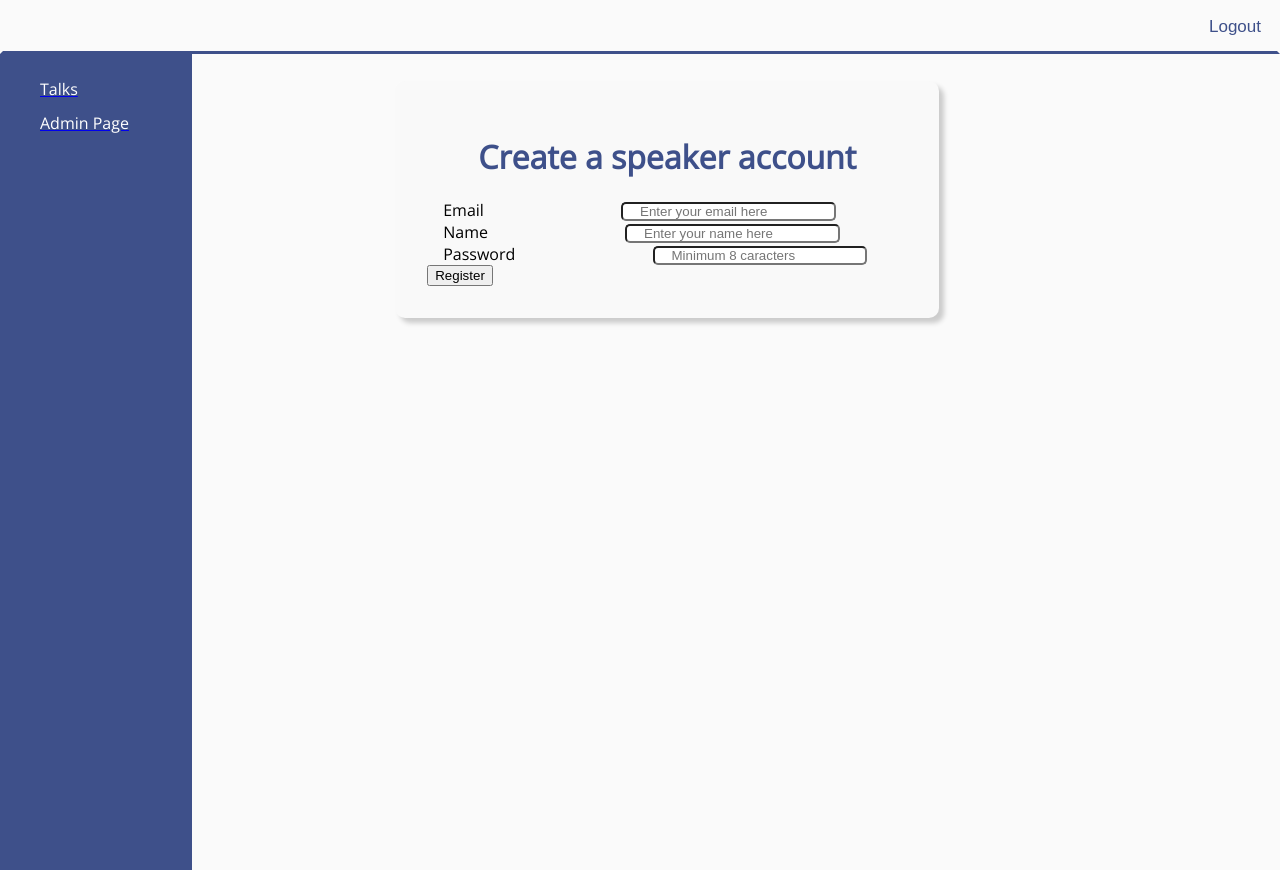
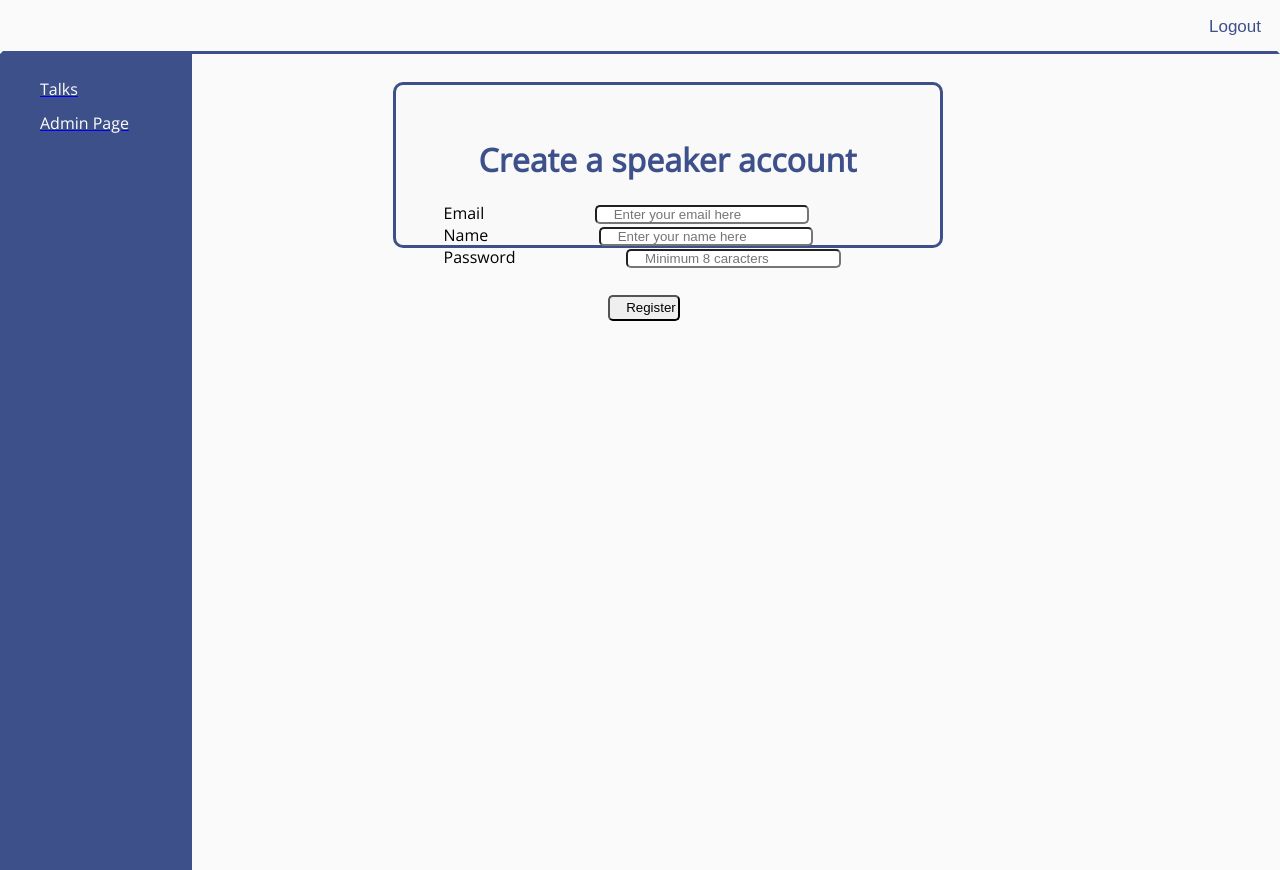
Before and after one commit to softeng-feup/open-cx-countercode, a PHP site: page /admin_page.php in a window 1280 px wide. Run offline with PHP 8.4, Linux system fonts and the light colour scheme; the visitor is signed in with stand-in values (Sample User, id 1).

Commit message:
More website html and css changes

```diff
--- a/CounterCodeWeb/css/style.css
+++ b/CounterCodeWeb/css/style.css
@@ -83,8 +83,8 @@ color: white;
     padding:2em;
     background:#f9f9f9;
     border-radius: 10px;
-    border: none;
-    box-shadow: 5px 5px 5px 0px #00000030;
+    border: 3px solid #3e508a;
+    height: 6em;
 }
 
 #form h1 {
@@ -100,13 +100,14 @@ color: white;
 
 #form input{
     padding: 0em 1.25em;
-    margin: 0 0 0 4em;
+    margin: 0 0 0 2em;
     border-radius: 5px;
 }
 
-#form input[type=submit]{
+#form button{
     padding: 0.25em 1.25em;
-    margin: 0.75em 0em 0em 2em;
+    width: 15%;
+    margin: 2em 37.5%;
     border-radius: 5px;
 }
 
```
